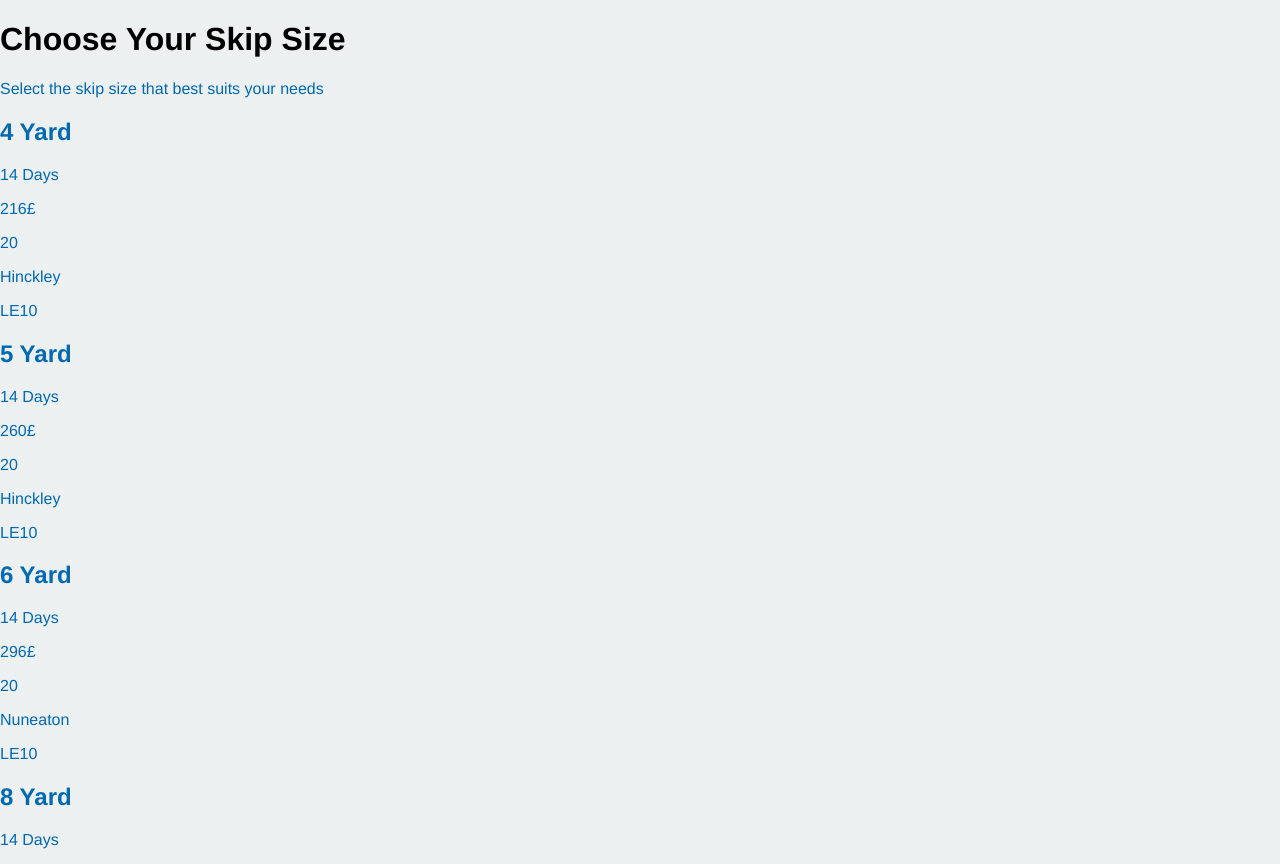
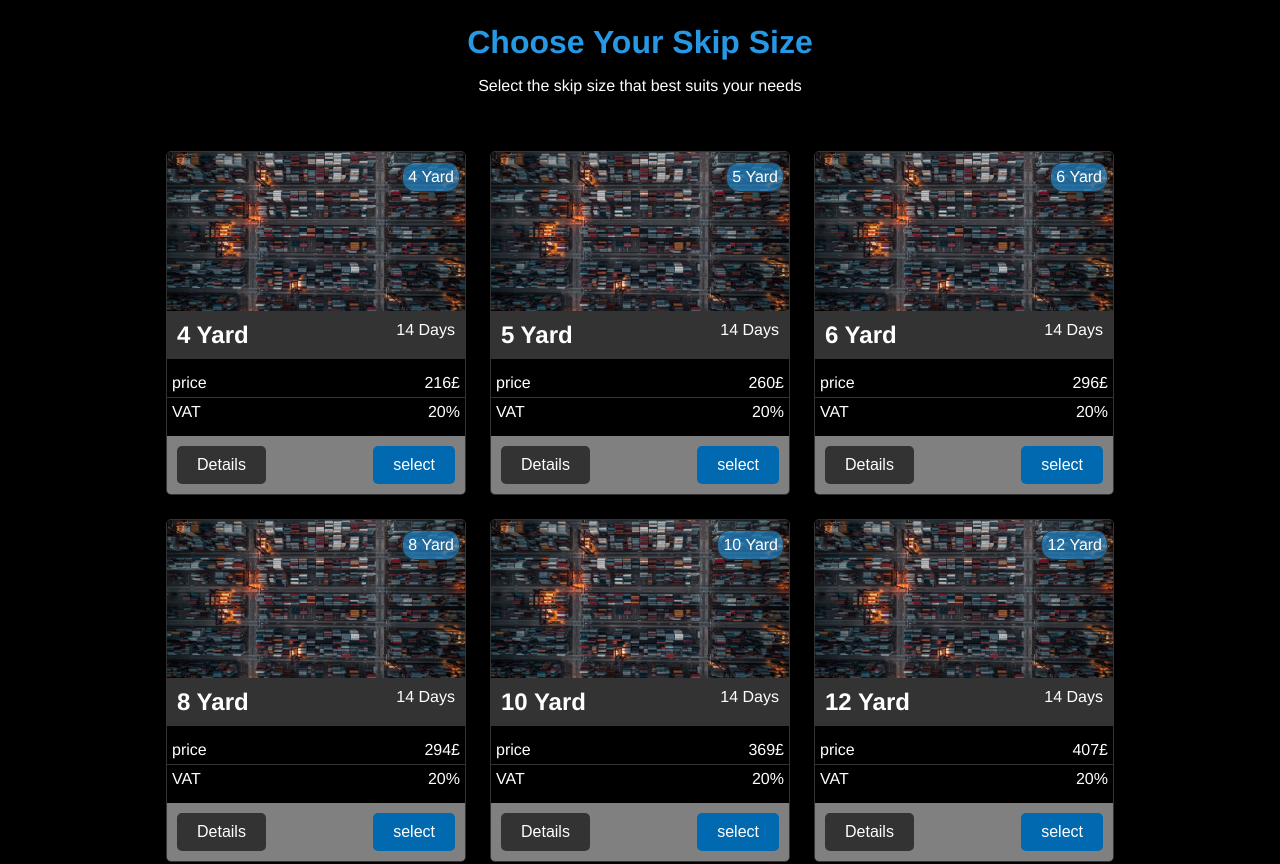
Before and after one commit to PowerLevel9000/skip-page-rem-waste, a React (Create React App) app: page / in a window 1280 px wide. Shown: the top 864 px of the page. Built offline with nearby package versions, Linux system fonts and the light colour scheme.

Commit message:
Style various component skelton

```diff
--- a/src/App.jsx
+++ b/src/App.jsx
@@ -1,6 +1,4 @@
 import { useSelector } from 'react-redux';
-// import dumpyard from './static/dumpyard.jpg';
-// import greenVector from './static/green-vector.jpg';
 import './App.scss';
 import SkipCard from './components/skip-card/SkipCard';
 
@@ -8,12 +6,11 @@ function App() {
   const { skipData, selectedSkip } = useSelector((state) => state.skipData);
   return (
     <>
+      <div className="top-heading">
         <h1>Choose Your Skip Size</h1>
         <p data-testid="description">Select the skip size that best suits your needs</p>
-      {/* <pre>{JSON.stringify(skipData)}</pre> */}
-      <pre>{JSON.stringify(selectedSkip)}</pre>
-      {/* <img src={greenVector} alt="green-vector" />
-      <img src={dumpyard} alt="dumpyard" /> */}
+      </div>
+      <div className="skip-container">
         {skipData.map((skip) => (
           <SkipCard
             key={skip.id}
@@ -31,6 +28,8 @@ function App() {
             onRoad={skip.allowed_on_road}
           />
         ))}
+      </div>
+      {selectedSkip && <div className="selected-skip-container">{selectedSkip}</div>}
     </>
   );
 }
--- a/src/App.scss
+++ b/src/App.scss
@@ -1,5 +1,40 @@
 @import './index.scss';
 
-h1 {
-  color: $black-dark;
+
+.top-heading{
+ display: grid;
+ place-items: center;
+ margin: 1rem 0;
+ padding: .5rem;
+  h1 {
+    text-align: center;
+    font-size: 2rem;
+    color: $primary-color-lighter;
+    font-weight: 700;
+  }
+  p {
+    text-align: center;
+    font-size: 1rem;
+    color: $text-color;
+    font-weight: 400;
+  }
 }
+
+.skip-container {
+  display: flex;
+  justify-content: center;
+  align-items: center;
+  flex-direction: column;
+  gap: 1rem;
+  margin: 1rem 0;
+  padding: 1rem;
+}
+
+@media screen and (min-width: 425px) {
+  .skip-container {
+    flex-direction: row;
+    flex-wrap: wrap;
+    gap: 1.5rem;
+  }
+
+}
--- a/src/components/skip-card/SkipCard.jsx
+++ b/src/components/skip-card/SkipCard.jsx
@@ -1,5 +1,8 @@
-import React from 'react';
+import { useDispatch, useSelector } from 'react-redux';
 import PropTypes from 'prop-types';
+import { setSelectedSkip, setModelDetail } from '../../redux/skip-slice/skipDataSlice';
+import yard from '../../static/dumpyard.jpg';
+import './style.scss';
 
 const SkipCard = ({
   id,
@@ -7,58 +10,79 @@ const SkipCard = ({
   periodDays,
   priceBeforeVat,
   vat,
-  postcode,
   transportCost,
   perTonneCost,
-  forbidden,
-  heavyWaste,
-  onRoad,
-  area,
-}) => (
-  <div data-testid={id} key={id}>
+}) => {
+  const selected = useSelector((state) => state.skipData.selectedSkip);
+  const dispatch = useDispatch();
+  return (
+    <div data-testid={id} key={id} className="skip-card">
+      <img src={yard} alt="yard" />
+      <div className="info">
+        <span>
+          {size}
+          {' '}
+          Yard
+        </span>
+      </div>
+
+      <div className="card-t">
         <h2>
           {size}
           {' '}
           Yard
         </h2>
-    <p>
+        <span>
           {periodDays}
           {' '}
           Days
-    </p>
-    <p>
+        </span>
+      </div>
+
+      <ul>
+        <li>
+          price
+          <span>
             {priceBeforeVat}
             £
-    </p>
-    <p>
+          </span>
+        </li>
+        <li>
+          VAT
+          <span>
             {vat}
-    </p>
-    <p>{area}</p>
-    <div>
-      <p>{postcode}</p>
-      <p>{transportCost}</p>
-      <p>{perTonneCost}</p>
-      <p>{forbidden}</p>
-      <p>{heavyWaste}</p>
-      <p>{onRoad}</p>
+            %
+          </span>
+        </li>
+        {transportCost > 0 && (
+          <li>
+            Transport Cost
+            <span>{transportCost}</span>
+          </li>
+        )}
+        {perTonneCost > 0 && (
+          <li>
+            Per Tonne Cost
+            <span>{perTonneCost}</span>
+          </li>
+        )}
+      </ul>
+      <div className="buttons">
+        <button type="button" onClick={() => dispatch(setModelDetail(id))}>Details</button>
+        <button type="button" onClick={() => dispatch(setSelectedSkip(id))}>{selected === id ? 'selected' : 'select'}</button>
       </div>
     </div>
   );
+};
 
 SkipCard.propTypes = {
   id: PropTypes.number.isRequired,
-  area: PropTypes.string.isRequired,
-  // description: PropTypes.string.isRequired,
   size: PropTypes.number.isRequired,
   periodDays: PropTypes.number.isRequired,
   priceBeforeVat: PropTypes.number.isRequired,
   vat: PropTypes.number.isRequired,
-  postcode: PropTypes.string.isRequired,
   transportCost: PropTypes.number,
   perTonneCost: PropTypes.number,
-  forbidden: PropTypes.bool.isRequired,
-  heavyWaste: PropTypes.bool.isRequired,
-  onRoad: PropTypes.bool.isRequired,
 };
 
 SkipCard.defaultProps = {
--- /dev/null
+++ b/src/components/skip-card/style.scss
@@ -0,0 +1,70 @@
+@import '../../index.scss';
+
+.skip-card {
+    @include flex-column;
+    @include border-card;
+    width: 100%;
+    max-width: 300px;
+    overflow: hidden;
+    position: relative;
+
+    .info {
+        @include flex-column;
+        position: absolute;
+        right: 5px;
+        top: 10px;
+        span {
+            @include border-card(.8rem);
+            background-color: rgba($primary-color-lighter, 0.6);
+            padding: 5px;
+        }
+    }
+
+    .card-t {
+        @include flex-row;
+        justify-content: space-between;
+        padding: 10px;
+        background-color: $black-lighter;
+    }
+
+    &:hover,
+    .selected {
+        box-shadow: -10px 10px 10px rgba(255, 255, 255, 0.2);
+        border: 1px solid $primary-color;
+
+        h2 {
+            color: $primary-color;
+        }
+
+        image {
+            transform: scale(1.1);
+        }
+
+        transform: scale(1.005);
+    }
+
+    ul {
+        padding: 10px 0;
+        li {
+            @include flex-row;
+            justify-content: space-between;
+            padding: 5px;
+            border-bottom: 1px solid $black-lighter;
+            &:last-child {
+                border-bottom: none;
+            }
+        }
+    }
+    .buttons {
+        @include flex-row;
+        justify-content: space-between;
+        background-color: grey;
+        padding: 10px;
+        button:nth-child(1) {
+            @include button-styles($black-lighter);
+        }
+        button:nth-child(2) {
+            @include button-styles($primary-color);
+        }
+    }
+}
--- a/src/index.scss
+++ b/src/index.scss
@@ -15,11 +15,38 @@ $base-font-size: 16px;
   align-items: center;
 }
 
-@mixin button-styles {
+@mixin flex-column {
+  display: flex;
+  flex-direction: column;
+}
+
+@mixin flex-row {
+  display: flex;
+  flex-direction: row;
+  flex-wrap: wrap;
+}
+
+@mixin border-card($border-radius: 5px) {
+  border: 1px solid $black-lighter;
+  border-radius: $border-radius;
+  box-shadow: 0 0 10px rgba(0, 0, 0, 0.1);
+}
+
+html::-webkit-scrollbar {
+  width: 10px;
+  background-color: $black-dark;
+}
+
+html::-webkit-scrollbar-thumb {
+  background-color: $black-lighter;
+  border-radius: 10px;
+}
+
+@mixin button-styles($bgColor) {
   padding: 10px 20px;
   border: none;
   border-radius: 5px;
-  background-color: $primary-color;
+  background-color: $bgColor;
   color: $text-color;
   font-size: 16px;
   cursor: pointer;
@@ -27,7 +54,7 @@ $base-font-size: 16px;
   @include transition(background-color, 0.3s);
 
   &:hover {
-    background-color: $primary-color-lighter;
+    background-color: rgba($bgColor, 0.8);
   }
 }
 
@@ -40,11 +67,17 @@ $base-font-size: 16px;
   box-sizing: border-box;
 }
 
+h1,h2,h3,h4,h5,h6 {
+  margin: 0;
+  padding: 0;
+  color: inherit;
+}
+
 body {
   font-family: $font-stack;
   font-size: $base-font-size;
-  color: $primary-color;
-  background-color: #ecf0f1;
+  color: $text-color;
+  background-color: $black-dark;
   margin: 0;
   padding: 0;
 }
@@ -59,3 +92,9 @@ a {
     color: $secondary-color;
   }
 }
+
+ul {
+  list-style: none;
+  padding: 0;
+  margin: 0;
+}
--- a/src/redux/skip-slice/skipDataSlice.js
+++ b/src/redux/skip-slice/skipDataSlice.js
@@ -5,14 +5,22 @@ const skipDataSlice = createSlice({
   name: 'skipData',
   initialState: {
     skipData: data,
-    SelectedSkip: null,
+    selectedSkip: null,
+    modelDetail: null,
+    themeStyleGird: true,
   },
   reducers: {
     setSelectedSkip: (state, action) => {
-      state.SelectedSkip = action.payload;
+      state.selectedSkip = action.payload;
+    },
+    setModelDetail: (state, action) => {
+      state.modelDetail = action.payload;
+    },
+    toggleThemeStyleGird: (state) => {
+      state.themeStyleGird = !state.themeStyleGird;
     },
   },
 });
 
-export const { setSelectedSkip } = skipDataSlice.actions;
+export const { setSelectedSkip, setModelDetail, toggleThemeStyleGird } = skipDataSlice.actions;
 export default skipDataSlice.reducer;
```
Lines whose indentation alone changed are shown as unchanged.
